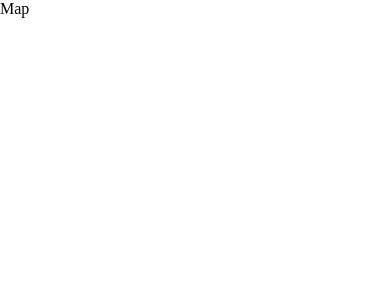
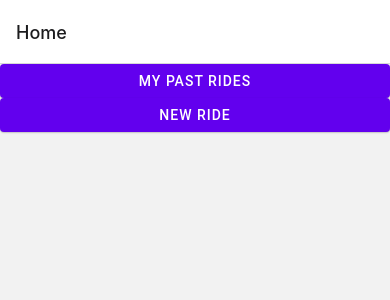
Before and after one commit to coltisor/GreenCoin, a React Native app in the folder mobile/: screen /Home in a window 390 px wide. Shown: the top 300 px of the page. Built offline with nearby package versions, Linux system fonts and the light colour scheme.

Commit message:
Implement route navigator

```diff
--- a/mobile/App.tsx
+++ b/mobile/App.tsx
@@ -1,10 +1,25 @@
-import { StatusBar } from 'expo-status-bar';
+import React from "react";
 import { StyleSheet, Text, View } from 'react-native';
-import { Map } from "./src/screens/Map/Map";
+import {Login} from "./src/screens/Login/Login";
+import { NavigationContainer } from '@react-navigation/native';
+import { createNativeStackNavigator } from '@react-navigation/native-stack';
+import { Home } from "./src/screens/Home/Home";
+import {Map} from "./src/screens/Map/Map";
+import {Rides} from "./src/screens/Rides/Rides";
+
+
+const Stack = createNativeStackNavigator();
 
 export default function App() {
   return (
-    <Map />
+    <NavigationContainer>
+      <Stack.Navigator>
+        <Stack.Screen name="Login" component={Login} />
+        <Stack.Screen name="Home" component={Home}  options={{headerLeft: null}}/>
+        <Stack.Screen name="Map" component={Map} />
+        <Stack.Screen name="Rides" component={Rides}/>
+      </Stack.Navigator>
+    </NavigationContainer>
   );
 }
 
--- a/mobile/package.json
+++ b/mobile/package.json
@@ -10,11 +10,16 @@
     "eject": "expo eject"
   },
   "dependencies": {
+    "@react-navigation/native": "^6.0.10",
+    "@react-navigation/native-stack": "^6.6.2",
     "expo": "~45.0.0",
     "expo-status-bar": "~1.3.0",
     "react": "17.0.2",
     "react-dom": "17.0.2",
     "react-native": "0.68.2",
+    "react-native-paper": "^4.12.1",
+    "react-native-safe-area-context": "^4.2.4",
+    "react-native-screens": "~3.11.1",
     "react-native-web": "0.17.7"
   },
   "devDependencies": {
--- a/mobile/src/components/Button/Button.tsx
+++ b/mobile/src/components/Button/Button.tsx
@@ -4,13 +4,14 @@ import { StyleSheet, Text, View } from 'react-native';
 
 type ButtonProps = {
   type?: "default" | "primary";
+  onPress: () => void;
   children?: string;
 };
 
 export const Button = (props: ButtonProps) => {
-  const { type = "primary", children } = props;
+  const { type = "primary", children, onPress } = props;
 
-  return <PaperButton mode="contained">{ children }</PaperButton>;
+  return <PaperButton mode="contained" onPress={onPress}>{ children }</PaperButton>;
 };
 
 const styles = StyleSheet.create({
--- /dev/null
+++ b/mobile/src/screens/Home/Home.tsx
@@ -0,0 +1,16 @@
+import React from 'react'
+import { View } from "react-native";
+import {HomeScreenProps} from "../RouteProps";
+import {Button} from "../../components/Button/Button";
+
+
+export const Home = (props: HomeScreenProps) => {
+  const { navigation } = props;
+  return (
+    <View>
+      <Button onPress={ () => {navigation.push('Rides'); console.log('click');} }>My past rides</Button>
+
+      <Button onPress={ () => {navigation.push("Rides"); console.log('click');} }>New Ride</Button>
+    </View>
+  )
+}
--- a/mobile/src/screens/Login/Login.tsx
+++ b/mobile/src/screens/Login/Login.tsx
@@ -1,10 +1,15 @@
-import React from 'react'
-import { Button } from "../../components/Button/Button"
+import React from 'react';
+import { Button } from "../../components/Button/Button";
+import { View } from "react-native";
+import { LoginScreenProps } from '../RouteProps';
 
-export const Login = () => {
+
+export const Login = (props: LoginScreenProps) => {
+  const { navigation } = props;
+
   return (
-    <div>
-      <Button>Login with Maiar</Button>
-    </div>
+    <View>
+     <Button onPress={ () => {navigation.navigate('Home'); console.log('click');} }>Login with Maiar</Button>
+    </View>
   )
 }
--- a/mobile/src/screens/Map/Map.tsx
+++ b/mobile/src/screens/Map/Map.tsx
@@ -1,7 +1,10 @@
-import React from 'react'
+import React from 'react';
+import { View } from "react-native";
+import {MapScreenProps} from "../RouteProps";
 
-export const Map = () => {
+export const Map = (props: MapScreenProps) => {
+  console.log('MAP');
   return (
-    <div>Map</div>
+    <View>Map</View>
   )
 }
--- a/mobile/src/screens/Rides/Rides.tsx
+++ b/mobile/src/screens/Rides/Rides.tsx
@@ -0,0 +1,10 @@
+import React from 'react';
+import { View } from "react-native";
+import {RidesScreenProps} from "../RouteProps";
+
+export const Rides = (props: RidesScreenProps) => {
+  console.log('RIDES');
+  return (
+    <View>RIDES</View>
+  )
+}
--- /dev/null
+++ b/mobile/src/screens/RouteProps.ts
@@ -0,0 +1,12 @@
+import {NativeStackScreenProps} from "@react-navigation/native-stack";
+
+export type RootStackParamList = {
+  Login: undefined;
+  Home: undefined;
+  Map: undefined;
+  Rides: undefined;
+};
+
+export type LoginScreenProps = NativeStackScreenProps<RootStackParamList, 'Login'>;
+export type HomeScreenProps = NativeStackScreenProps<RootStackParamList, 'Home'>;
+export type RidesScreenProps = NativeStackScreenProps<RootStackParamList, 'Rides'>;
```
Also changed, not shown: 2 other files (tests, documents, lock files or other folders).
